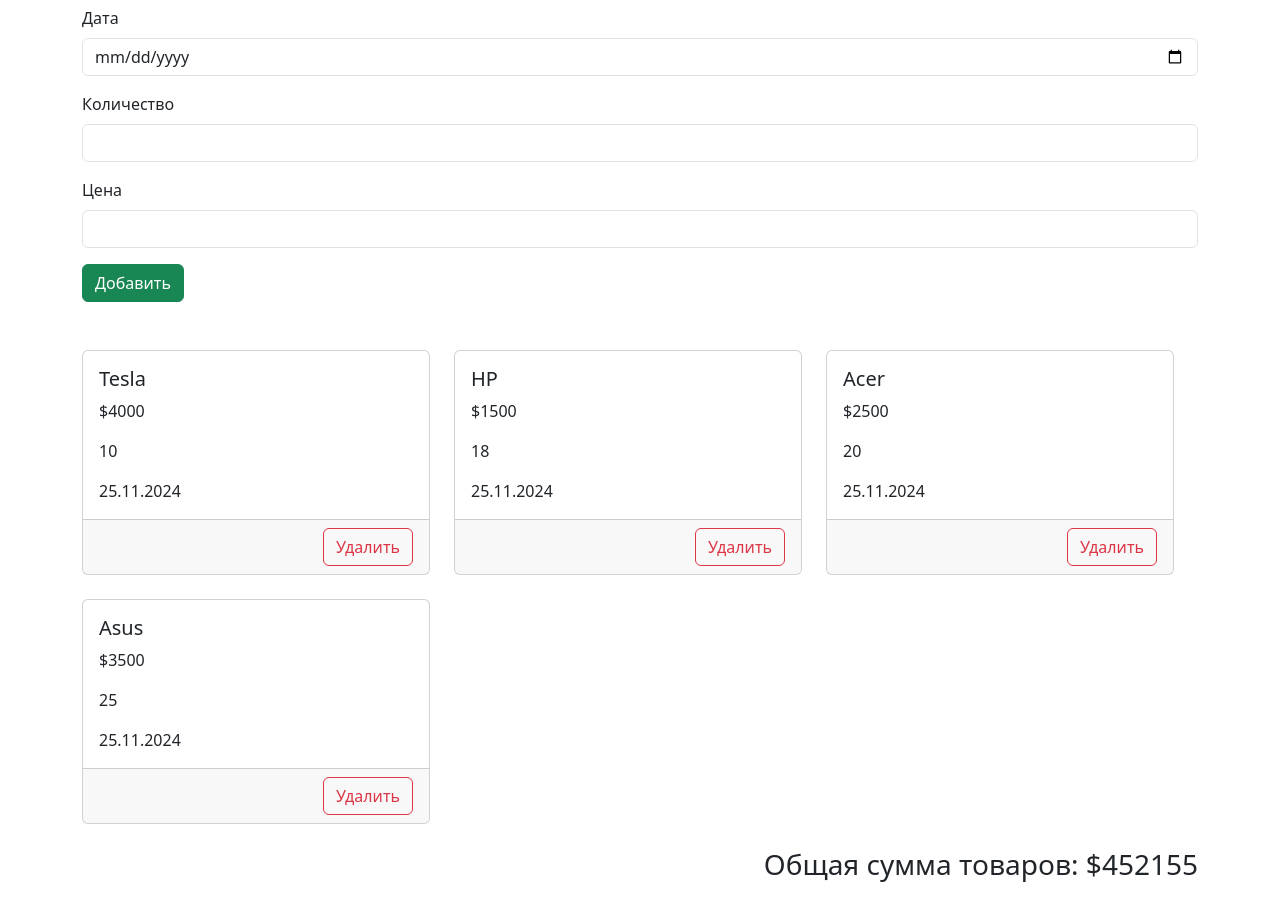
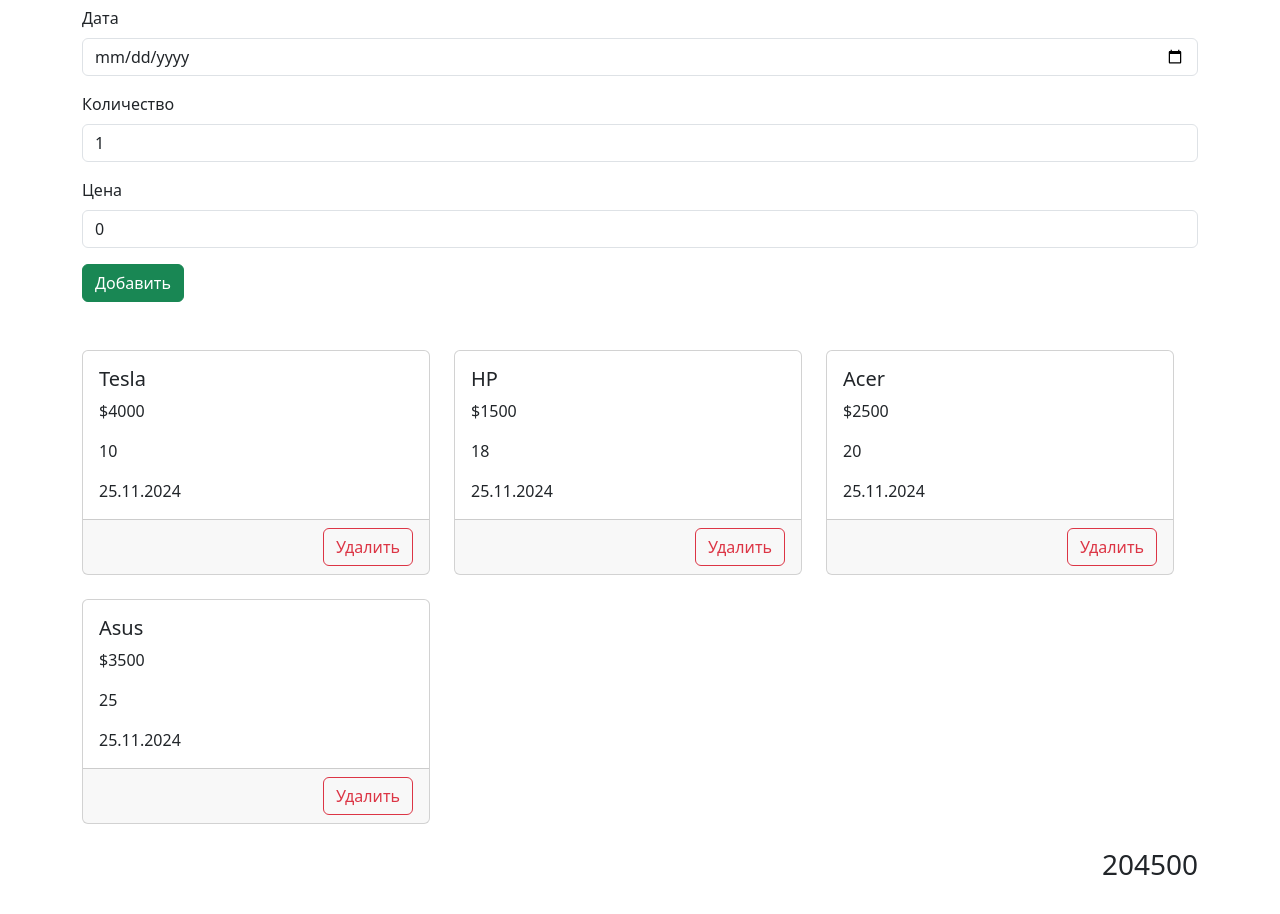
Before and after one commit to Qwardel/product-kaliev, a Vue app: page / in a window 1280 px wide. Shown: the part 160-1074 px from the top of the page. Built offline with nearby package versions, Linux system fonts and the light colour scheme.

Commit message:
feat: finished logic app

```diff
--- a/src/App.vue
+++ b/src/App.vue
@@ -1,36 +1,61 @@
 <script setup>
-import { ref } from "vue";
+import { ref, computed } from "vue";
 const products = ref([
   {
-    id: Date.now(),
+    id: 1,
     name: 'Tesla',
     date: "25.11.2024",
     count: 10,
     price: 4000,
   },
   {
-    id: Date.now(),
+    id: 2,
     name: 'HP',
     date: "25.11.2024",
     count: 18,
     price: 1500,
   },
   {
-    id: Date.now(),
+    id: 3,
     name: 'Acer',
     date: "25.11.2024",
     count: 20,
     price: 2500,
   },
   {
-    id: Date.now(),
+    id: 4,
     name: 'Asus',
     date: "25.11.2024",
     count: 25,
     price: 3500,
   },
+]);
 
-]);
+const name = ref('');
+const date = ref('');
+const count = ref(1);
+const price = ref(0);
+
+const addProduct = () => {
+  if (name.value && date.value && count.value && price.value) {
+    products.value.push({
+    id: Date.now(),
+    name: name.value,
+    date: date.value,
+    count: count.value,
+    price: price.value,
+    })
+  }
+}
+
+const removeProduct = (id) => {
+  products.value = products.value.filter((products) => products.id != id)
+}
+
+const totalSum = computed(() => {
+  return products.value.reduce((sum, product) => sum + (product.price*product.count), 0)
+});
+
 </script>
 
 <template>
@@ -42,24 +67,24 @@
 
       <div class="mb-3">
   <label for="name" class="form-label">Название</label>
-  <input type="text" class="form-control" id="name">
+  <input type="text" v-model="name"  class="form-control" id="name">
   </div>
 
   <div class="mb-3">
   <label for="date" class="form-label">Дата</label>
-  <input type="date" class="form-control" id="date">
+  <input type="date" v-model="date" class="form-control" id="date">
   </div>
 
   <div class="mb-3">
   <label for="count" class="form-label">Количество</label>
-  <input type="number" class="form-control" id="count">
+  <input type="number" v-model="count" class="form-control" id="count">
   </div>
 
   <div class="mb-3">
   <label for="price" class="form-label">Цена</label>
-  <input type="number" class="form-control" id="price">
+  <input type="number" v-model="price" class="form-control" id="price">
   </div>
-  <button type="button" class="btn btn-success">Добавить</button>
+  <button type="button" class="btn btn-success" @click="addProduct">Добавить</button>
 
 </div>
 
@@ -73,7 +98,7 @@
         <p class="card-text">{{ products.date }}</p>
       </div>
       <div class="card-footer text-end">
-        <button class="btn btn-outline-danger">Удалить</button>
+        <button class="btn btn-outline-danger" @click="removeProduct(products.id)">Удалить</button>
       </div>
     </div>
   </div>
@@ -82,7 +107,7 @@
 </div>
 <div class="row my-4">
 <div class="col">
-<h3 class="text-end">Общая сумма товаров: $452155</h3>
+<h3 class="text-end"> {{ totalSum }} </h3>
 </div>
 </div>
 </div>
```
